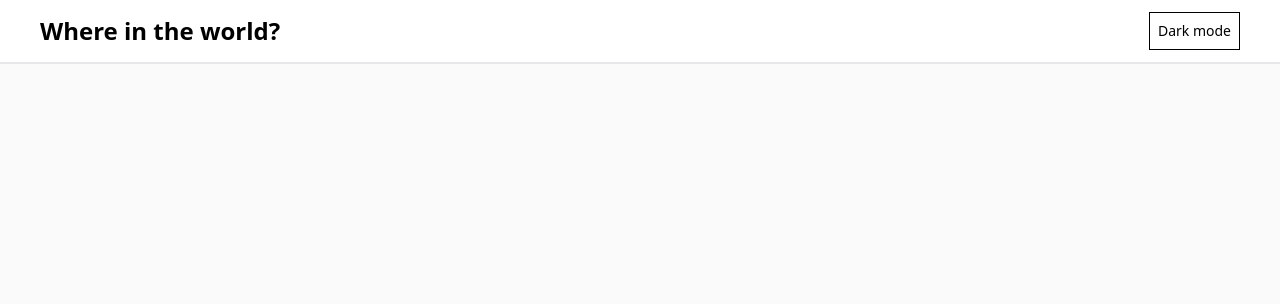
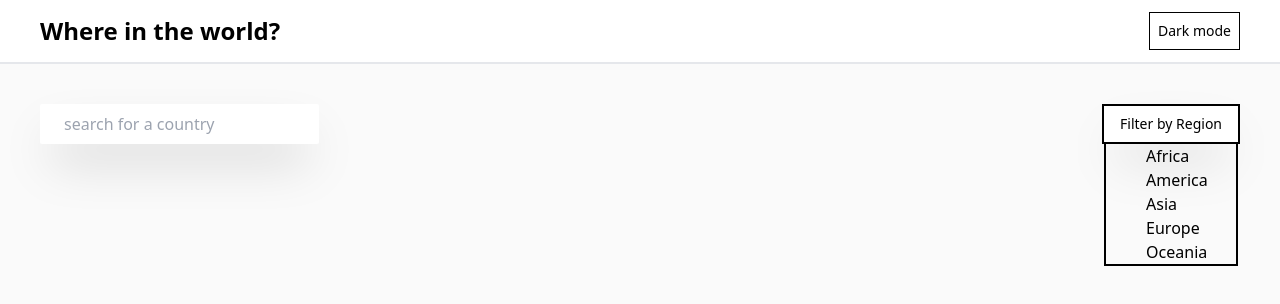
Before and after one commit to jraay12/countries, a React (Create React App) app: page /countries in a window 1280 px wide. Shown: the top 304 px of the page. Built offline with nearby package versions, Linux system fonts and the light colour scheme.

Commit message:
add drop down initial

```diff
--- a/src/Pages/Main.js
+++ b/src/Pages/Main.js
@@ -2,8 +2,29 @@ import Header from "../Components/Header";
 
 export default function Main() {
   return (
-    <div className=" min-h-screen bg-VeryLightGray">
+    <div className=" min-h-screen bg-VeryLightGray ">
       <Header />
+      <section className="flex justify-between items-center px-10 mt-10 ">
+        <input
+          type="text"
+          placeholder="search for a country"
+          className="shadow-2xl  px-6 py-2 active:outline-none focus:outline-none rounded-sm bg-white"
+        />
+        <div className="relative border-2 border-black">
+          <button className="shadow-2xl hover:block bg-white py-2 px-4 text-sm">
+            Filter by Region
+          </button>
+          <div className="w-full px-10 h-max  border-2 border-black absolute ">
+            <ul className="w-full ">
+              <li>Africa</li>
+              <li>America</li>
+              <li>Asia</li>
+              <li>Europe</li>
+              <li>Oceania</li>
+            </ul>
+          </div>
+        </div>
+      </section>
     </div>
   );
 }
```
